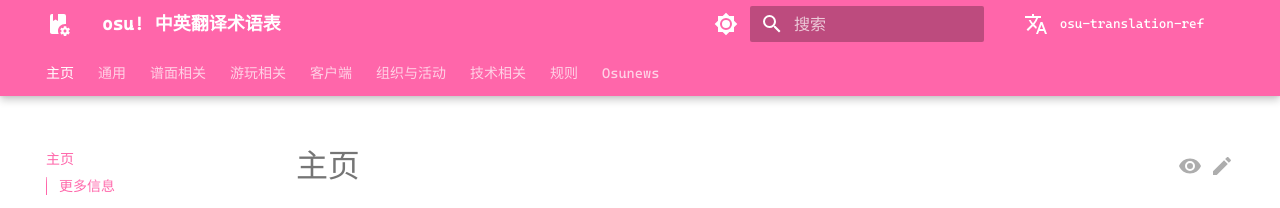
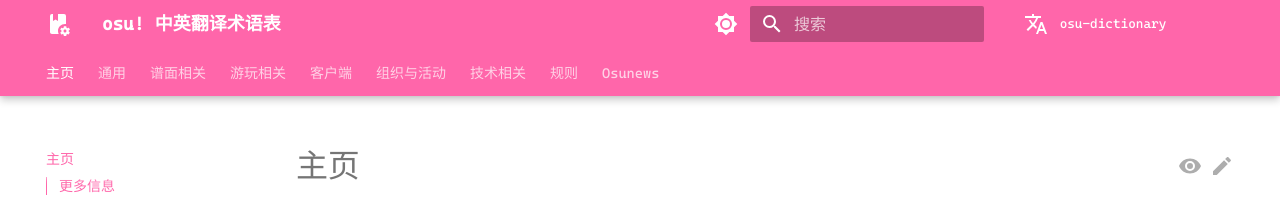
Before and after one commit to osu-atri/osu-translation-ref, an MkDocs documentation site: the page built from docs/index.md, in a window 1280 px wide. Shown: the top 208 px of the page. Built offline with MkDocs 1.6.1 and Material for MkDocs 9.7.7, drawn with Linux system fonts in a browser that asks for light colours; some web fonts are replaced; comment, search, counter and statistics services are not loaded.

Commit message:
Update repo name

```diff
--- a/mkdocs.yml
+++ b/mkdocs.yml
@@ -1,9 +1,9 @@
 site_name: osu! 中英翻译术语表
 # Subject to change with the repo name
-site_url: https://osu-atri.github.io/osu-translation-ref
+site_url: https://osu-atri.github.io/osu-dictionary
 
-repo_name: osu-translation-ref
-repo_url: https://github.com/osu-atri/osu-translation-ref
+repo_name: osu-dictionary
+repo_url: https://github.com/osu-atri/osu-dictionary
 
 edit_uri: edit/dev/docs/
 
```
